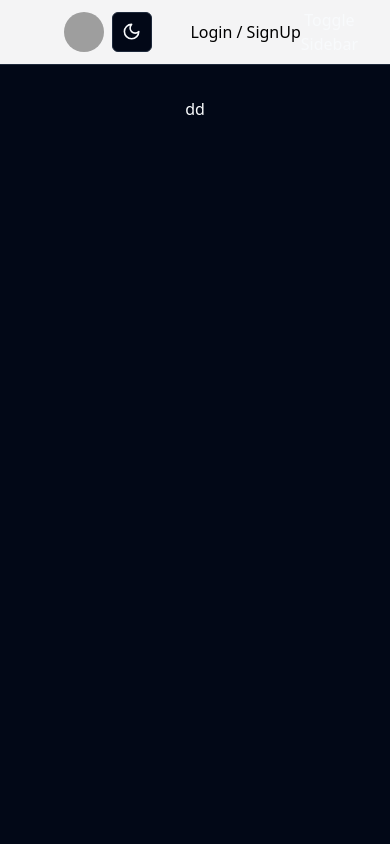
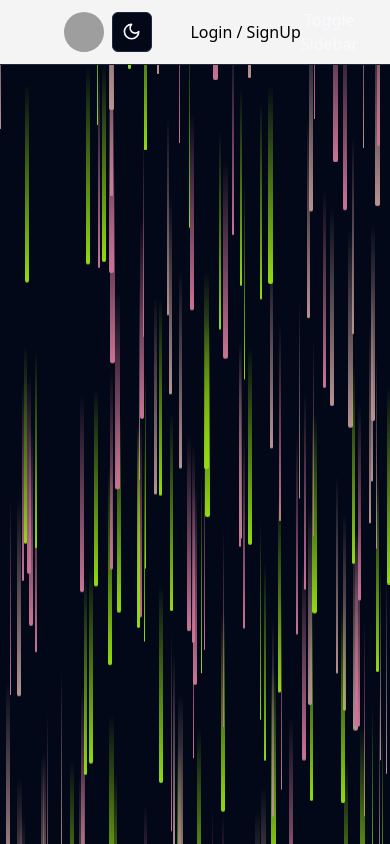
Before and after one commit to Wuid0801/CRUDify, a React (Vite) app: page / in a window 390 px wide. Built offline with nearby package versions, Linux system fonts and the light colour scheme; grey boxes are pictures that could not be loaded.

Commit message:
[feat] 비 내리는 효과 페이지 추가
2024.05.11
1. 다크 모드는 밝은 색, 라이트 모드는 어두운 색 반영
2. 화면 크기에 따른 반응형 적용

```diff
--- a/src/App.tsx
+++ b/src/App.tsx
@@ -5,7 +5,6 @@ function App() {
   return (
     <>
       <ThemeProvider defaultTheme="dark" storageKey="vite-ui-theme">
-
         <Routes />
       </ThemeProvider>
     </>
--- a/src/components/Sidebar.tsx
+++ b/src/components/Sidebar.tsx
@@ -2,16 +2,16 @@ import React from 'react';
 import styled from 'styled-components';
 
 interface SidebarWrapperProps {
-  isOpen: boolean;
+  $isOpen: boolean;
   width: number;
 }
 
 const SidebarWrapper = styled.div<SidebarWrapperProps>`
   background-color: #fff;
-  border-right: 4px solid #202020;
+
   position: fixed;
   top: 0;
-  left: ${props => (props.isOpen ? '0' : `-${props.width}px`)};
+  left: ${props => (props.$isOpen ? '0' : `-${props.width}px`)};
   bottom: 0;
   width: ${props => props.width}px;
   transition: left 0.4s ease;
@@ -28,7 +28,7 @@ interface SidebarProps {
 
 const Sidebar: React.FC<SidebarProps> = ({ isOpen, width = 180, children }) => {
   return (
-    <SidebarWrapper isOpen={isOpen} width={width}>
+    <SidebarWrapper $isOpen={isOpen} width={width}>
       {children}
     </SidebarWrapper>
   );
--- a/src/components/SidebarList.tsx
+++ b/src/components/SidebarList.tsx
@@ -2,7 +2,7 @@ import { useState } from "react";
 import styled from "styled-components";
 
 interface MenuItemProps {
-  selected?: string;
+  $selected?: string;
 }
 
 const StyledMenu = styled.div`
@@ -20,8 +20,8 @@ const StyledMenuItem = styled.div<MenuItemProps>`
   padding: 0.75rem;
   border-radius: 0.375rem;
   background-color: ${(props) =>
-    props.selected === "true" ? "black" : "#fff"};
-  color: ${(props) => (props.selected === "true" ? "white" : "black")};
+    props.$selected === "true" ? "black" : "#fff"};
+  color: ${(props) => (props.$selected === "true" ? "white" : "black")};
   transition: background-color 0.3s ease;
   justify-content: flex-start;
   border: solid 1px #fff;
@@ -41,25 +41,25 @@ function SidebarList() {
   return (
     <StyledMenu>
       <StyledMenuItem
-        selected={selectedItem === "Menu Item 1" ? "true" : "false"}
+        $selected={selectedItem === "Menu Item 1" ? "true" : "false"}
         onClick={() => setSelectedItem("Menu Item 1")}
       >
         Menu Item 1
       </StyledMenuItem>
       <StyledMenuItem
-        selected={selectedItem === "Menu Item 2" ? "true" : "false"}
+        $selected={selectedItem === "Menu Item 2" ? "true" : "false"}
         onClick={() => setSelectedItem("Menu Item 2")}
       >
         Menu Item 2
       </StyledMenuItem>
       <StyledMenuItem
-        selected={selectedItem === "Menu Item 3" ? "true" : "false"}
+        $selected={selectedItem === "Menu Item 3" ? "true" : "false"}
         onClick={() => setSelectedItem("Menu Item 3")}
       >
         Menu Item 3
       </StyledMenuItem>
       <StyledMenuItem
-        selected={selectedItem === "Menu Item 4" ? "true" : "false"}
+        $selected={selectedItem === "Menu Item 4" ? "true" : "false"}
         onClick={() => setSelectedItem("Menu Item 4")}
       >
         Menu Item 4
--- a/src/pages/Login.tsx
+++ /dev/null
@@ -1,5 +0,0 @@
-function Login() {
-  return <>dd</>;
-}
-
-export default Login;
--- /dev/null
+++ b/src/pages/Rain.tsx
@@ -0,0 +1,186 @@
+import React, { useEffect, useState, useRef } from "react";
+import styled, { keyframes } from "styled-components";
+import { useTheme } from "@/components/theme-provider";
+
+const animate = keyframes`
+  0% {
+    transform: translateY(-200px);
+  }
+  100% {
+    transform: translateY(calc(100vh + 200px));
+  }
+`;
+
+const Drop = styled.i`
+  position: absolute;
+  height: 200px;
+  border-bottom-left-radius: 5px;
+  border-bottom-right-radius: 5px;
+  animation: ${animate} 5s linear infinite;
+`;
+
+const RainSection = styled.section`
+  z-index: -1;
+  position: fixed;
+  top: 0;
+  left: 0;
+  width: 100%;
+  height: 100%;
+  overflow: hidden;
+`;
+
+const BlueDrop = styled(Drop)<{ $blueColor: string }>`
+  ${({ $blueColor }) =>
+    $blueColor && `background: linear-gradient(transparent, ${$blueColor});`}
+`;
+
+const GreenDrop = styled(Drop)<{ $greenColor: string }>`
+  ${({ $greenColor }) =>
+    $greenColor && `background: linear-gradient(transparent, ${$greenColor});`}
+`;
+
+const RedDrop = styled(Drop)<{ $redColor: string }>`
+  ${({ $redColor }) =>
+    $redColor && `background: linear-gradient(transparent, ${$redColor});`}
+`;
+
+
+function generateColors(lightMode: boolean) {
+  const colors = [];
+  if (lightMode) {
+    for (let i = 0; i < 3; i++) {
+      const color =
+        "#" +
+        Math.floor(Math.random() * 63 + 64)
+          .toString(16)
+          .padStart(2, "0") +
+        Math.floor(Math.random() * 63 + 64)
+          .toString(16)
+          .padStart(2, "0") +
+        Math.floor(Math.random() * 63 + 64)
+          .toString(16)
+          .padStart(2, "0");
+      colors.push(color);
+    }
+  } else {
+    for (let i = 0; i < 3; i++) {
+      const color = "#" + Math.floor(Math.random() * 16777215).toString(16);
+      colors.push(color);
+    }
+  }
+  return colors;
+}
+
+function rain(colors: string[]) {
+  const amount = 200;
+  const drops = [];
+  for (let i = 0; i < amount; i++) {
+    const size = Math.random() * 5;
+    const posX = Math.floor(Math.random() * window.outerWidth);
+    const type = i % 3;
+    const delay = Math.random() * -20;
+    const duration = Math.random() * 5;
+    let drop;
+    switch (type) {
+      case 0:
+        drop = (
+          <BlueDrop
+            key={i}
+            $blueColor={colors[0]}
+            style={{
+              width: `calc(0.2px + ${size}px)`,
+              left: `${posX}px`,
+              animationDelay: delay + "s",
+              animationDuration: 1 + duration + "s",
+            }}
+          />
+        );
+        break;
+      case 1:
+        drop = (
+          <GreenDrop
+            key={i}
+            $greenColor={colors[1]}
+            style={{
+              width: `calc(0.2px + ${size}px)`,
+              left: `${posX}px`,
+              animationDelay: delay + "s",
+              animationDuration: 1 + duration + "s",
+            }}
+          />
+        );
+        break;
+      case 2:
+        drop = (
+          <RedDrop
+            key={i}
+            $redColor={colors[2]}
+            style={{
+              width: `calc(0.2px + ${size}px)`,
+              left: `${posX}px`,
+              animationDelay: delay + "s",
+              animationDuration: 1 + duration + "s",
+            }}
+          />
+        );
+        break;
+      default:
+        break;
+    }
+    drops.push(drop);
+  }
+  return drops;
+}
+
+const Rain = () => {
+  const { theme } = useTheme();
+  const lightMode = theme === "light";
+  const [colors, setColors] = useState(() => generateColors(lightMode));
+  const [drops, setDrops] = useState(() => rain(colors));
+  const prevTheme = useRef(theme);
+  const containerRef = useRef<HTMLDivElement>(null);
+
+  useEffect(() => {
+  // theme이 변경되었을 때만 호출되는 useEffect.
+  // lightMode가 바뀔 때마다 colors를 새로 생성하여 색상을 업데이트함.
+  if (prevTheme.current !== theme) {
+    setColors(generateColors(lightMode)); // lightMode에 따라 새로운 색상 생성
+    prevTheme.current = theme; // prevTheme 업데이트
+    }
+  }, [theme, lightMode]);
+
+  useEffect(() => {
+  // lightMode가 변경되었을 때마다 호출되는 useEffect.
+  // 창 크기가 변경될 때마다 새로운 색상을 생성하여 colors를 업데이트함.
+  const handleResize = () => {
+    if (containerRef.current) {
+      const newColors = generateColors(lightMode); // 새로운 색상 생성
+      setColors(newColors); // colors 업데이트
+      }
+    };
+
+    window.addEventListener("resize", handleResize); // 창 크기 변경 이벤트 리스너 등록
+
+    return () => {
+      window.removeEventListener("resize", handleResize); // 컴포넌트 언마운트 시 리스너 제거
+    };
+  }, [lightMode]);
+
+  useEffect(() => {
+  // colors가 변경될 때마다 호출되는 useEffect.
+  // colors를 기반으로 비 내리는 드롭을 업데이트함.
+  if (containerRef.current) {
+    const newDrops = rain(colors); // 새로운 비 드롭 생성
+    setDrops(newDrops); // 비 드롭 업데이트
+    }
+  }, [colors]);
+  return (
+    <RainSection ref={containerRef}>
+      {drops.map((drop, index) => (
+        <React.Fragment key={index}>{drop}</React.Fragment>
+      ))}
+    </RainSection>
+  );
+};
+
+export default Rain;
--- a/src/route/Routes.tsx
+++ b/src/route/Routes.tsx
@@ -6,7 +6,7 @@ import {
   Routes as ReactRouterRoutes,
 } from "react-router-dom";
 
-const SignIn = lazy(() => import("@/pages/Login"));
+const Rain = lazy(() => import("@/pages/Rain"));
 
 export const Routes = () => {
   return (
@@ -15,7 +15,7 @@ export const Routes = () => {
         <ReactRouterRoutes>
 
           <Route element={<Layout />}>
-            <Route path="/" element={<SignIn />} />
+            <Route path="/" element={<Rain />} />
           </Route>
         </ReactRouterRoutes>
       </Suspense>
```
